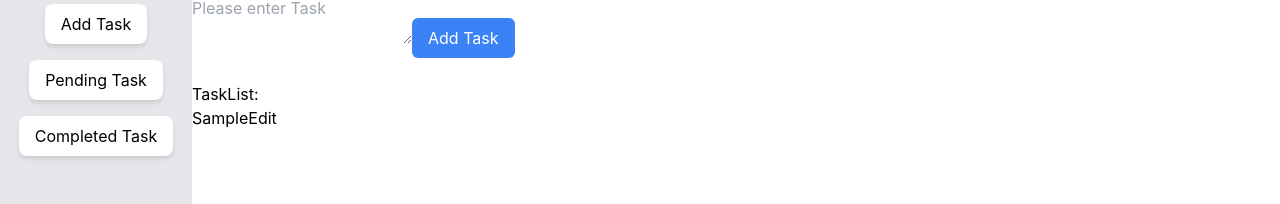
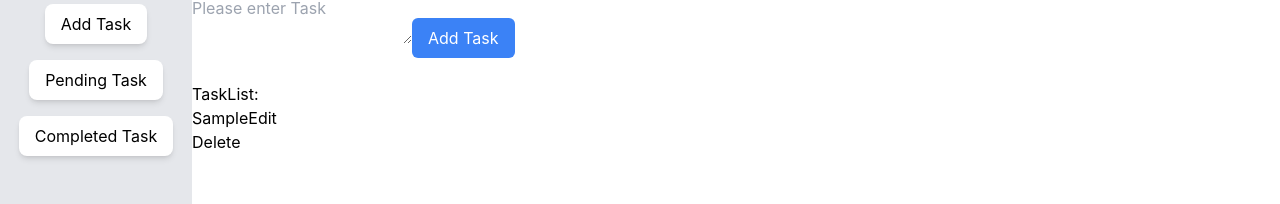
Before and after one commit to miraclebilly/taskist, a React (Create React App) app: page / in a window 1280 px wide. Both pictures are taken after typing "Sample" into the empty fields and a click on the button "Add Task". Shown: the part 88-292 px from the top of the page. Built offline with nearby package versions, Linux system fonts and the light colour scheme.

Commit message:
Delete feature added

```diff
--- a/src/Main.js
+++ b/src/Main.js
@@ -15,12 +15,17 @@ export default function Main() {
         setTasks(updatedTasks);
     }
 
+    const deleteTask = (taskId) => {
+        setTasks(tasks.filter((task)=> task.id !== taskId))
+    }
+
 
     return(
         <div>
             <h1>All Task</h1>
             <Add  onAdd={handleAddTask} /> <br/>
-            <TaskList tasks={tasks} onEdit={handleEditTask} />
+            <TaskList tasks={tasks} onEdit={handleEditTask} deleteTask={deleteTask}/>
+
         </div>
     )
 }
--- a/src/TaskList.js
+++ b/src/TaskList.js
@@ -1,6 +1,6 @@
 import React from 'react'
 
-export default function TaskList({tasks, onEdit}) {
+export default function TaskList({tasks, onEdit, deleteTask}) {
     const [editTask, setEditTask] = React.useState('');
 
     const handleEditTask = (index) => {
@@ -30,6 +30,13 @@ export default function TaskList({tasks, onEdit}) {
                             <button onClick={() => handleUpdateTask(index)}>Update</button>
                         </>
                     )}
+
+                </li>
+                ))}
+
+                {tasks.map((task)=> (
+                    <li key={task.id}>
+                    <button onClick={() => deleteTask(task.id)}>Delete</button>
                 </li>
                 ))}
             </ul>
```
